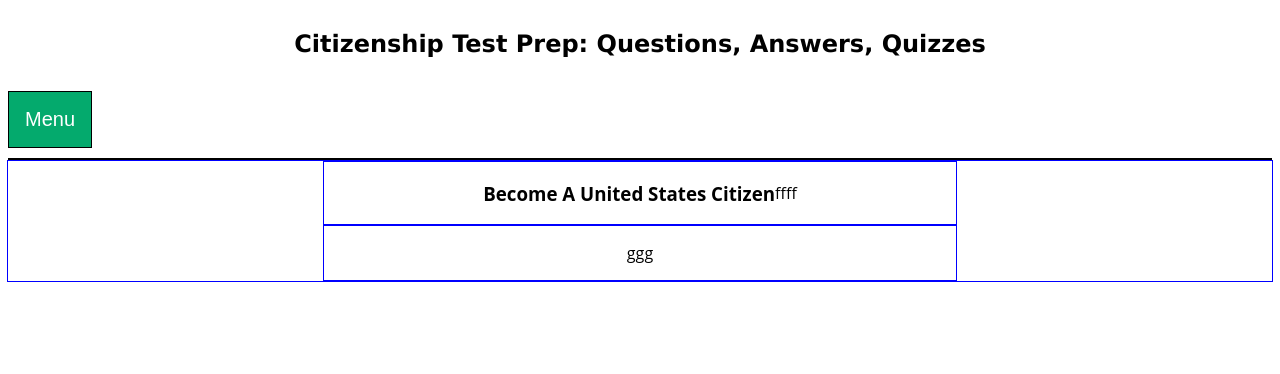
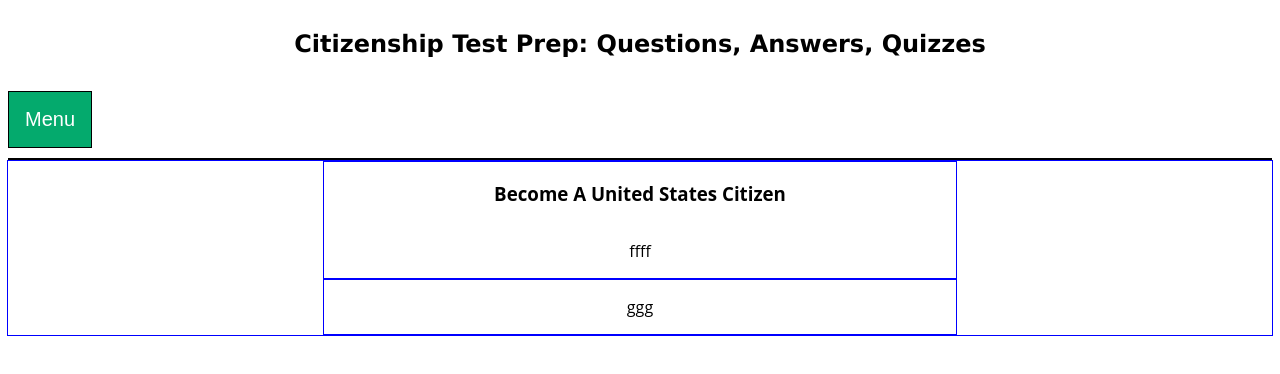
Before and after one commit to mmaustin/citizenship-questions-answers, a React (Create React App) app in the folder citizenship-frontend/: page / in a window 1280 px wide. Shown: the top 374 px of the page. Built offline with nearby package versions, Linux system fonts and the light colour scheme.

Commit message:
changed all of the home page elements to flex flow, column

```diff
--- a/citizenship-frontend/src/index.css
+++ b/citizenship-frontend/src/index.css
@@ -34,7 +34,7 @@ body {
     display: flex;
     justify-content: center;
     align-items: center;
-    flex-flow: row wrap;
+    flex-flow: column;
 }
 
 /*Navigation Bar CSS*/
```
